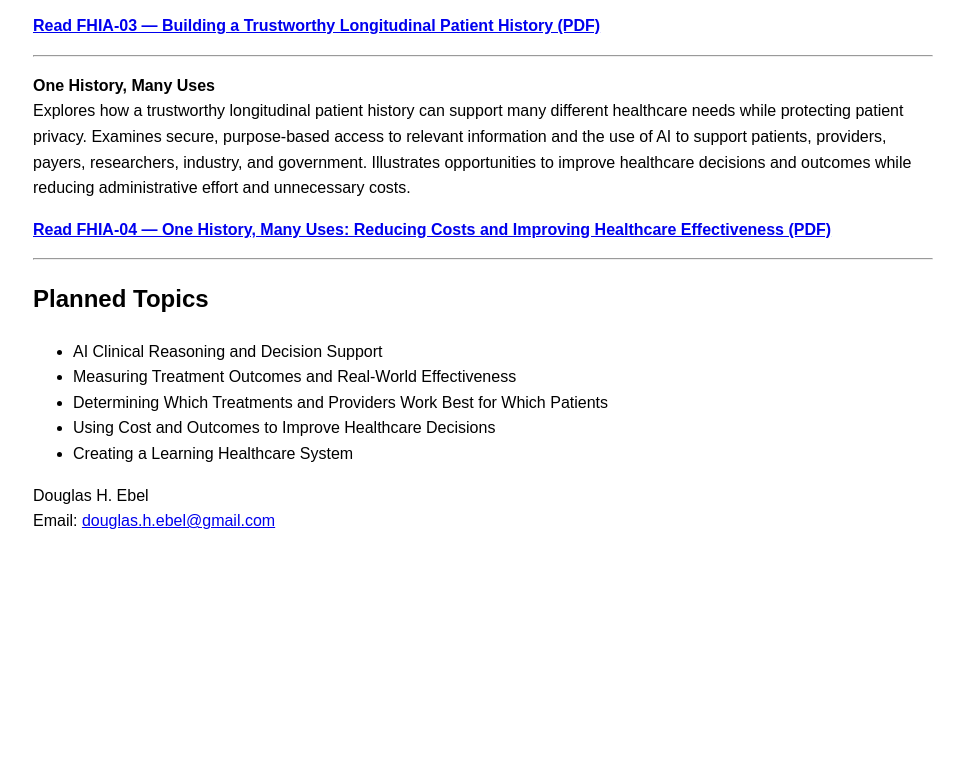
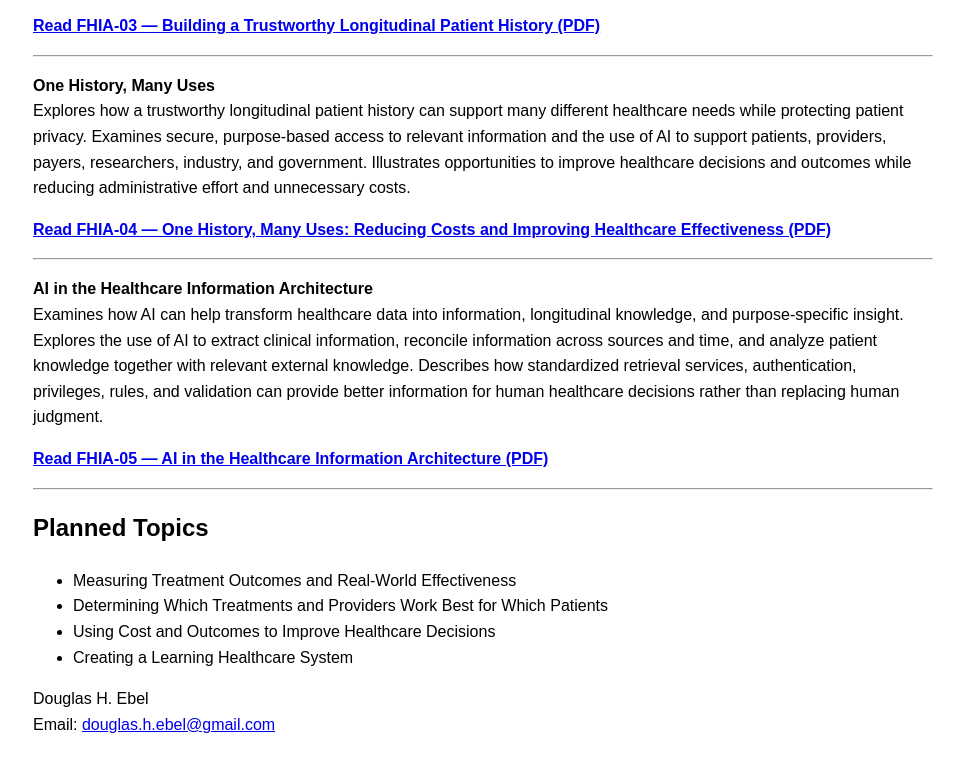
Before and after one commit to DougEbel/HealthcareAI, a plain HTML site: page index.html in a window 1280 px wide. Shown: the part 1171-1942 px from the top of the page, without its empty margins (157-1121 px from the left). Before the commit the page ends 1765 px from the top, so only its background shows below. Drawn offline with Linux system fonts and the light colour scheme.

Commit message:
Update index.html

```diff
--- a/index.html
+++ b/index.html
@@ -112,10 +112,27 @@ and outcomes while reducing administrative effort and unnecessary costs.
 
 <hr>
 
+<p>
+<b>AI in the Healthcare Information Architecture</b><br>
+Examines how AI can help transform healthcare data into information,
+longitudinal knowledge, and purpose-specific insight. Explores the use
+of AI to extract clinical information, reconcile information across
+sources and time, and analyze patient knowledge together with relevant
+external knowledge. Describes how standardized retrieval services,
+authentication, privileges, rules, and validation can provide better
+information for human healthcare decisions rather than replacing
+human judgment.
+</p>
+
+<p>
+<a href="FHIA-05-AI-in-the-Healthcare-Information-Architecture.pdf"><b>Read FHIA-05 &mdash; AI in the Healthcare Information Architecture (PDF)</b></a>
+</p>
+
+<hr>
+
 <h2>Planned Topics</h2>
 
 <ul>
-<li>AI Clinical Reasoning and Decision Support</li>
 <li>Measuring Treatment Outcomes and Real-World Effectiveness</li>
 <li>Determining Which Treatments and Providers Work Best for Which Patients</li>
 <li>Using Cost and Outcomes to Improve Healthcare Decisions</li>
```
